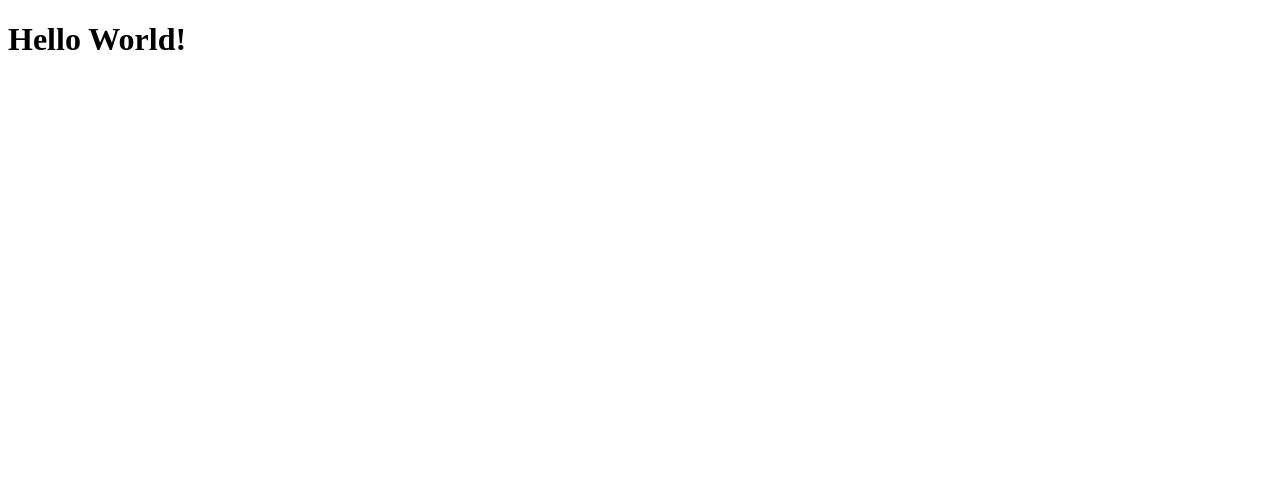
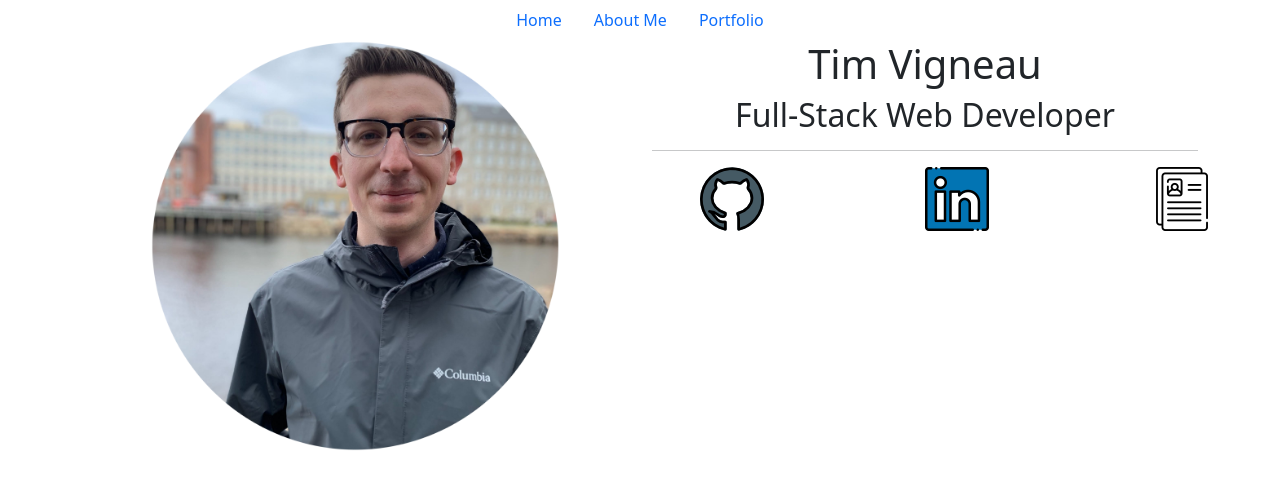
Before and after one commit to tjvig94/portfolio, a Node server app: page / in a window 1280 px wide. Before the commit the part shown is almost empty. Shown: the top 489 px of the page. Run offline with Node 20, Linux system fonts and the light colour scheme; some libraries are stand-ins or nearby versions.

Commit message:
Created basic page header

```diff
--- /dev/null
+++ b/public/css/reset.css
@@ -0,0 +1,48 @@
+/* http://meyerweb.com/eric/tools/css/reset/
+   v2.0 | 20110126
+   License: none (public domain)
+*/
+
+html, body, div, span, applet, object, iframe,
+h1, h2, h3, h4, h5, h6, p, blockquote, pre,
+a, abbr, acronym, address, big, cite, code,
+del, dfn, em, img, ins, kbd, q, s, samp,
+small, strike, strong, sub, sup, tt, var,
+b, u, i, center,
+dl, dt, dd, ol, ul, li,
+fieldset, form, label, legend,
+table, caption, tbody, tfoot, thead, tr, th, td,
+article, aside, canvas, details, embed,
+figure, figcaption, footer, header, hgroup,
+menu, nav, output, ruby, section, summary,
+time, mark, audio, video {
+	margin: 0;
+	padding: 0;
+	border: 0;
+	font-size: 100%;
+	font: inherit;
+	vertical-align: baseline;
+}
+/* HTML5 display-role reset for older browsers */
+article, aside, details, figcaption, figure,
+footer, header, hgroup, menu, nav, section {
+	display: block;
+}
+body {
+	line-height: 1;
+}
+ol, ul {
+	list-style: none;
+}
+blockquote, q {
+	quotes: none;
+}
+blockquote:before, blockquote:after,
+q:before, q:after {
+	content: '';
+	content: none;
+}
+table {
+	border-collapse: collapse;
+	border-spacing: 0;
+}
--- /dev/null
+++ b/public/css/style.css
@@ -0,0 +1,5 @@
+img.headshot {
+    width: 75%;
+    padding-bottom: 12px;
+    margin: 0;
+}
--- a/views/homepage.handlebars
+++ b/views/homepage.handlebars
@@ -1 +1,35 @@
-<h1>Hello World!</h1>
+<ul class="nav justify-content-center">
+  <li class="nav-item">
+    <a class="nav-link active" aria-current="page" href="#">Home</a>
+  </li>
+  <li class="nav-item">
+    <a class="nav-link" href="#">About Me</a>
+  </li>
+  <li class="nav-item">
+    <a class="nav-link" href="#">Portfolio</a>
+  </li>
+</ul>
+
+<div class="container home">
+    <div class="row">
+        <div class="col-xl-6 col-md-12">
+            <img src="images/Headshot.png" class="mx-auto d-block headshot" alt="Tim Vigneau photo">
+        </div>
+        <div class="col-md-6 text-center">
+            <h1>Tim Vigneau</h1>
+            <h2>Full-Stack Web Developer</h2>
+            <hr>
+            <div class="position-relative mx-5">
+                <a href="http://">
+                    <img src="images/github.png" alt="github page" class="position-absolute top-50 start-0 social-icon">
+                </a>
+                <a href="http://">
+                    <img src="images/linkedin.png" alt="" class="position-absolute top-50 start-50 social-icon">
+                </a>
+                <a href="http://">
+                    <img src="images/file.png" alt="" class="position-absolute top-50 start-100 social-icon">
+                </a>
+            </div>
+        </div>
+    </div>
+</div>
--- a/views/layouts/main.handlebars
+++ b/views/layouts/main.handlebars
@@ -4,9 +4,18 @@
     <meta charset="UTF-8">
     <meta http-equiv="X-UA-Compatible" content="IE=edge">
     <meta name="viewport" content="width=device-width, initial-scale=1.0">
+    {{!-- CSS Reset --}}
+    <link rel="stylesheet" href="css/reset.css">
+    {{!-- Bootstrap --}}
+    <link href="https://cdn.jsdelivr.net/npm/bootstrap@5.0.0-beta3/dist/css/bootstrap.min.css" rel="stylesheet" integrity="sha384-eOJMYsd53ii+scO/bJGFsiCZc+5NDVN2yr8+0RDqr0Ql0h+rP48ckxlpbzKgwra6" crossorigin="anonymous">
+    {{!-- Local CSS --}}
+    <link rel="stylesheet" href="css/style.css">
     <title>Tim Vigneau</title>
 </head>
 <body>
+
     {{{ body }}}
+
+    <script src="https://cdn.jsdelivr.net/npm/bootstrap@5.0.0-beta3/dist/js/bootstrap.bundle.min.js" integrity="sha384-JEW9xMcG8R+pH31jmWH6WWP0WintQrMb4s7ZOdauHnUtxwoG2vI5DkLtS3qm9Ekf" crossorigin="anonymous"></script>
 </body>
 </html>
```
Also changed, not shown: public/images/Headshot.png (added), public/images/file.png (added), public/images/github.png (added), public/images/linkedin.png (added).
